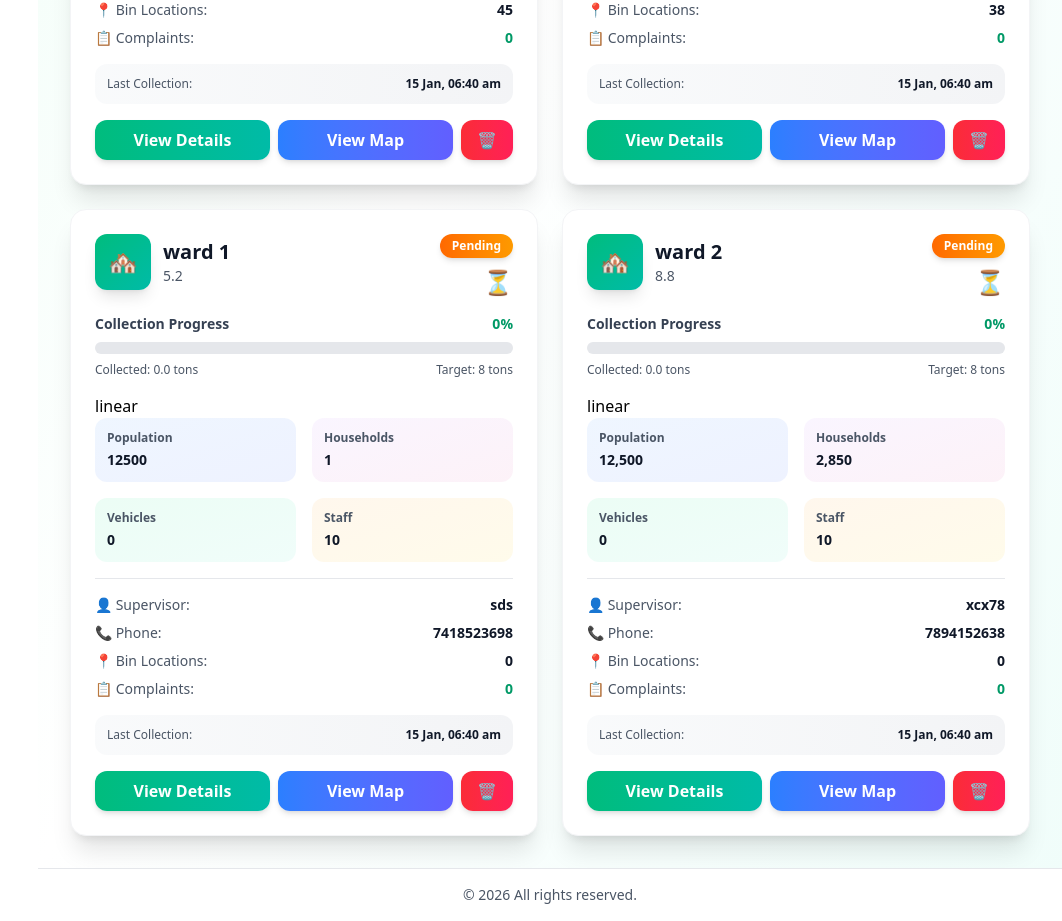
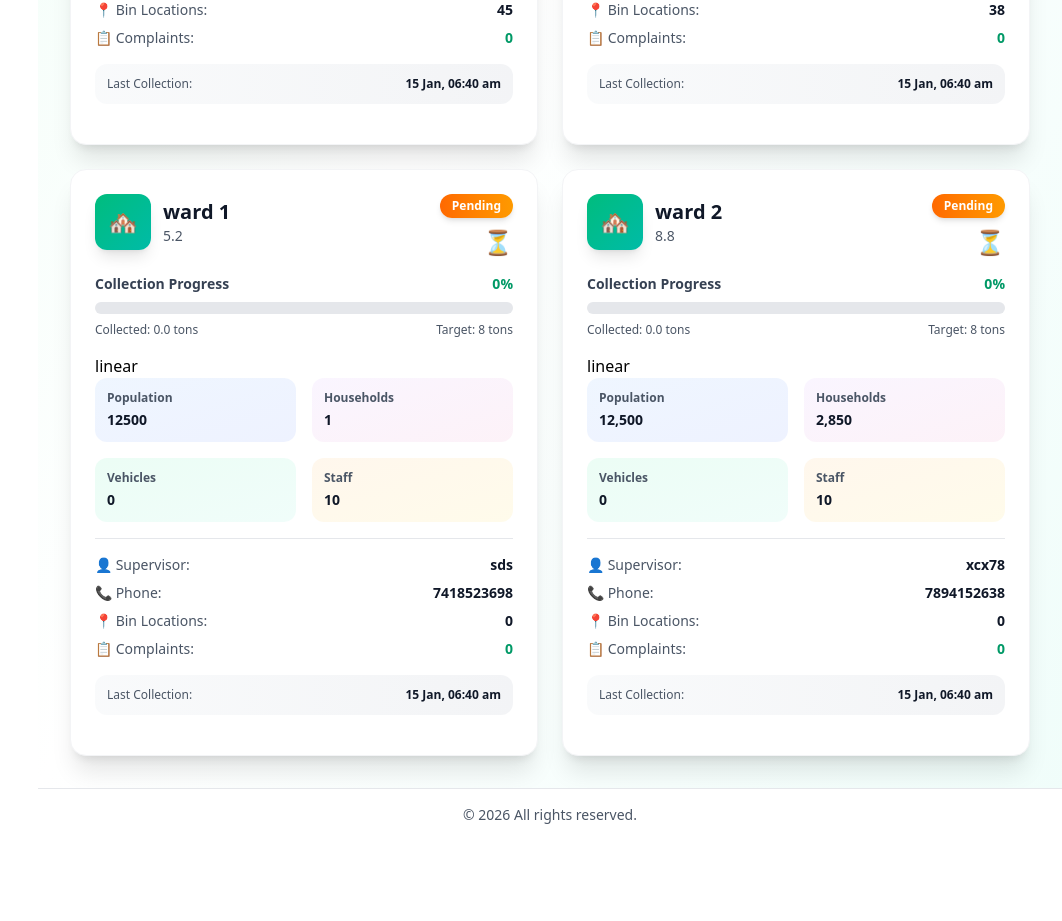
Before and after one commit to tophankumarray/bhawanipatna_nac, a React (Vite) app in the folder client/: page /admin/wards in a window 1280 px wide. Shown: the part 1040-1961 px from the top of the page, without its empty margins (218-1280 px from the left). After the commit the page ends 1881 px from the top, so only its background shows below. Built offline with nearby package versions, Linux system fonts and the light colour scheme; data requests are answered from the project's data file; sample sign-in values are in the browser's storage.

Commit message:
update on admin dashboard

```diff
--- a/client/src/components/admin/AdminSidebar.jsx
+++ b/client/src/components/admin/AdminSidebar.jsx
@@ -42,7 +42,7 @@ const AdminSidebar = ({ isOpen, setIsOpen }) => {
         <div className="p-6 border-b border-emerald-300/30">
           <div className="flex items-center gap-4 justify-between">
             <div className="text-2xl font-bold text-white ">
-              <img className="rounded-full size-20" src="/image.jpg"/>
+              <img className="rounded-full size-16" src="/image.jpg"/>
             </div>
             <button
               onClick={() => setIsOpen(!isOpen)}
--- a/client/src/components/admin/WardCard.jsx
+++ b/client/src/components/admin/WardCard.jsx
@@ -116,28 +116,7 @@ const WardCard = ({ ward, onViewDetails, onViewMap, onDelete }) => {
           </div>
         </div>
 
-        {/* Action Buttons */}
-        <div className="flex space-x-2">
-          <button
-            onClick={() => onViewDetails(ward)}
-            className="flex-1 bg-linear-to-r from-emerald-500 to-teal-500 hover:from-emerald-600 hover:to-teal-600 text-white py-2 rounded-xl font-semibold shadow-md hover:shadow-lg transition-all"
-          >
-            View Details
-          </button>
-          <button
-            onClick={() => onViewMap(ward)}
-            className="flex-1 bg-linear-to-r from-blue-500 to-indigo-500 hover:from-blue-600 hover:to-indigo-600 text-white py-2 rounded-xl font-semibold shadow-md hover:shadow-lg transition-all"
-          >
-            View Map
-          </button>
-          <button
-            onClick={() => onDelete(ward.id)}
-            className="bg-linear-to-r from-red-500 to-rose-500 hover:from-red-600 hover:to-rose-600 text-white px-4 py-2 rounded-xl font-semibold shadow-md hover:shadow-lg transition-all"
-            title="Delete Ward"
-          >
-            🗑️
-          </button>
-        </div>
+
       </div>
     </div>
   );
--- a/client/src/pages/admin/Vehicle.jsx
+++ b/client/src/pages/admin/Vehicle.jsx
@@ -110,18 +110,6 @@ const Vehicle = () => {
     }
   };
 
-  // const handleDeleteVehicle = async (vehicleId) => {
-  //   if (!window.confirm('Are you sure you want to delete this vehicle?')) return;
-
-  //   try {
-  //     await api.delete(`/vehicles/${vehicleId}`);
-  //     toast.success('Vehicle deleted successfully');
-  //     fetchVehicles();
-  //   } catch (error) {
-  //     console.error('Error deleting vehicle:', error);
-  //     toast.error('Failed to delete vehicle');
-  //   }
-  // };
 
   const handleViewDetails = (vehicle) => {
     setSelectedVehicle(vehicle);
@@ -160,7 +148,7 @@ const Vehicle = () => {
           <div className="flex flex-col sm:flex-row sm:items-center sm:justify-between gap-4">
             <div>
               <h1 className="text-3xl font-bold bg-linear-to-r from-emerald-600 to-teal-600 bg-clip-text text-transparent">
-                Vehicle Management
+                Vehicle Details
               </h1>
               <p className="text-gray-600 mt-1">Monitor and manage your fleet</p>
             </div>
@@ -233,7 +221,6 @@ const Vehicle = () => {
                 vehicle={vehicle}
                 onViewDetails={handleViewDetails}
                 onTrackLive={handleTrackLive}
-                // onDelete={handleDeleteVehicle}
               />
             ))}
           </div>
--- a/client/src/pages/admin/Ward.jsx
+++ b/client/src/pages/admin/Ward.jsx
@@ -151,27 +151,7 @@ const Ward = () => {
     }
   };
 
-  const handleDeleteWard = async (wardId) => {
-    if (!window.confirm('Are you sure you want to delete this ward?')) return;
 
-    try {
-      await api.delete(`/wards/${wardId}`);
-      toast.success('Ward deleted successfully');
-      fetchWards();
-    } catch (error) {
-      console.error('Error deleting ward:', error);
-      toast.error('Failed to delete ward');
-    }
-  };
-
-  const handleViewDetails = (ward) => {
-    setSelectedWard(ward);
-    setShowModal(true);
-  };
-
-  const handleViewMap = () => {
-    toast.info('Map view feature coming soon!');
-  };
 
   const filteredWards = wards.filter(ward => {
     const matchesStatus = filters.status === 'all' || ward.status === filters.status;
@@ -277,9 +257,8 @@ const Ward = () => {
               <WardCard
                 key={ward.id}
                 ward={ward}
-                onViewDetails={handleViewDetails}
-                onViewMap={handleViewMap}
-                onDelete={handleDeleteWard}
+
+
               />
             ))}
           </div>
```
Also changed, not shown: client/src/components/admin/VehicleCard.jsx (+0 -7 lines).
